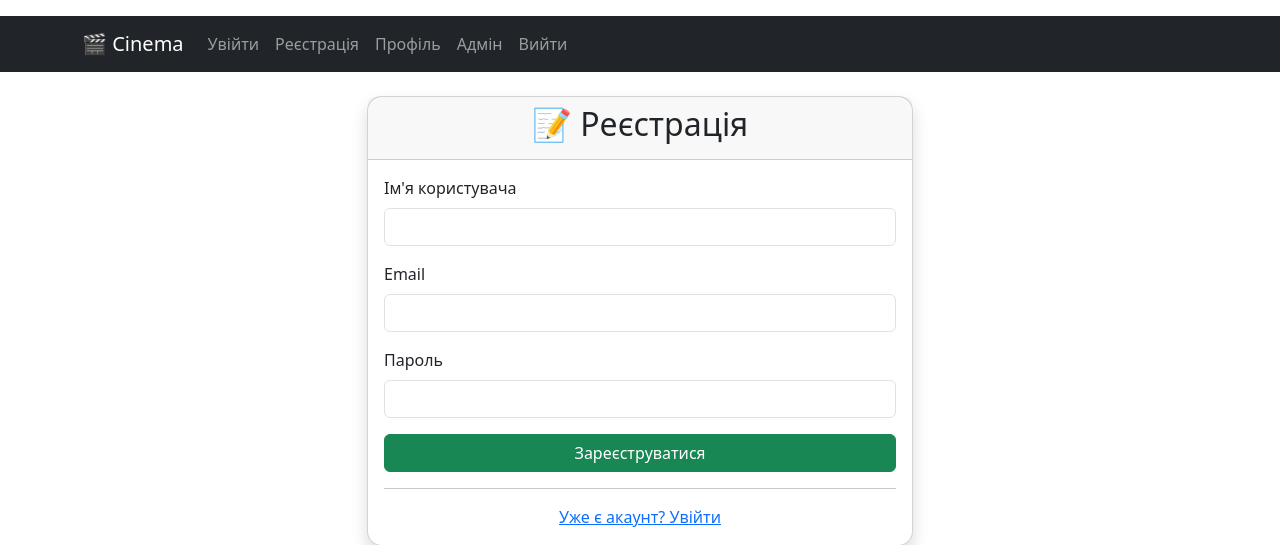
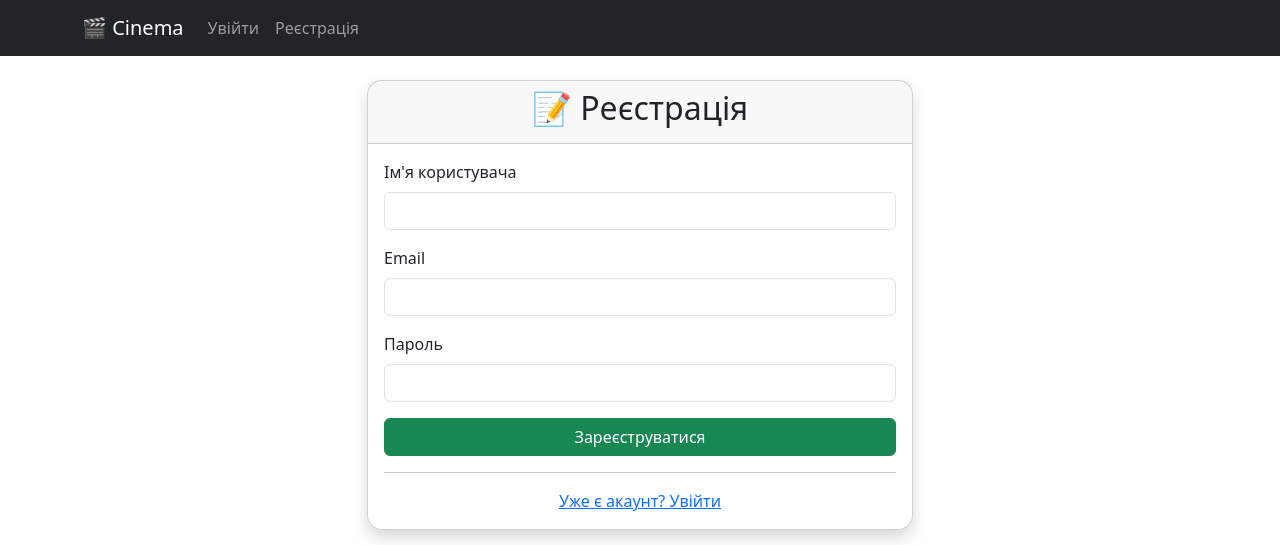
Before and after one commit to ivanfoya09-source/Cinema_project, a FastAPI app: page /register in a window 1280 px wide. Shown: the top 545 px of the page. Run offline with FastAPI, Linux system fonts and the light colour scheme; parts of the project's set-up code (start-up, migrations or seed data) failed here and were passed over.

Commit message:
Button admin

```diff
--- a/app/templates/base.html
+++ b/app/templates/base.html
@@ -29,10 +29,6 @@
 
 <body>
 
-<p style="color:red;">
-    {{ user }}
-</p>
-
 <nav class="navbar navbar-expand-lg navbar-dark bg-dark">
 
     <div class="container">
@@ -57,58 +53,45 @@
 
             <ul class="navbar-nav">
 
-                <li class="nav-item">
+                {% if user %}
 
-                    <a class="nav-link"
-                    href="/login">
-                        Увійти
-                    </a>
+                    <li class="nav-item">
+                        <a class="nav-link" href="/profile">
+                            Профіль
+                        </a>
+                    </li>
 
-                </li>
+                    {% if user.role == "admin" %}
 
-                <li class="nav-item">
+                    <li class="nav-item">
+                        <a class="nav-link" href="/admin">
+                            Адмін
+                        </a>
+                    </li>
 
-                    <a class="nav-link"
-                    href="/register">
-                        Реєстрація
-                    </a>
+                    {% endif %}
 
-                </li>
+                    <li class="nav-item">
+                        <a href="#" id="logoutButton" class="nav-link">
+                            Вийти
+                        </a>
+                    </li>
 
-                <li class="nav-item">
+                {% else %}
 
-                    <a class="nav-link"
-                        href="/profile">
+                    <li class="nav-item">
+                        <a class="nav-link" href="/login">
+                            Увійти
+                        </a>
+                    </li>
 
-                        Профіль
+                    <li class="nav-item">
+                        <a class="nav-link" href="/register">
+                            Реєстрація
+                        </a>
+                    </li>
 
-                    </a>
-
-                </li>
-
-                <li class="nav-item">
-
-                    <a class="nav-link"
-                        href="/admin">
-
-                        Адмін
-
-                    </a>
-
-                </li>
-
-                <li class="nav-item">
-
-                    <a
-                        href="#"
-                        id="logoutButton"
-                        class="nav-link">
-
-                        Вийти
-
-                    </a>
-
-                </li>
+                {% endif %}
 
             </ul>
 
```
